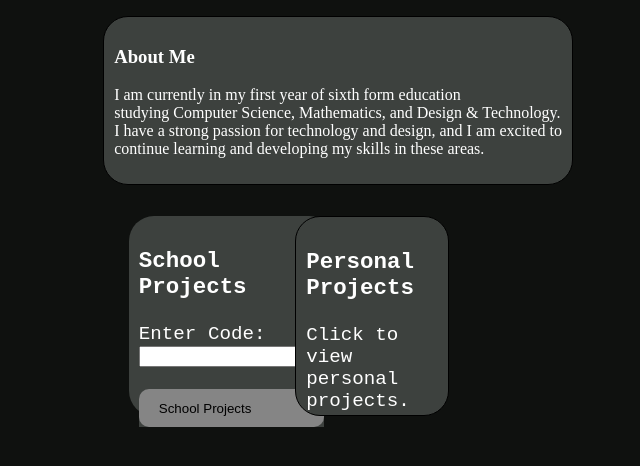
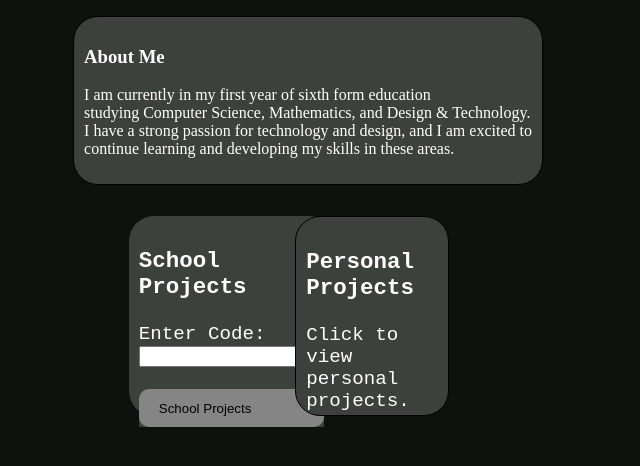
Before and after one commit to AGCol1/web, a plain HTML site: page index.html in a window 1280 px wide. Shown: the part 74-540 px from the top of the page, without its empty margins (332-972 px from the left). Drawn offline with Linux system fonts and the light colour scheme.

Commit message:
bare changes

```diff
--- a/style2.css
+++ b/style2.css
@@ -67,7 +67,8 @@ body {
 .about-me {
     position: absolute;
     top: 10%;
-    left: 34%;
+    left: 50%;
+    transform: translateX(-50%);
 }
 
 .school_projects {
```
